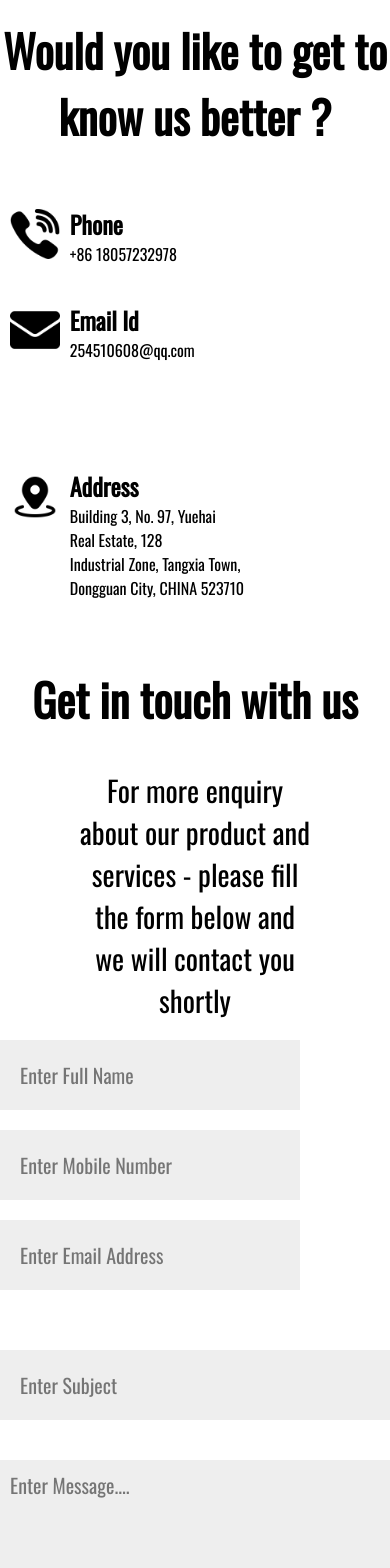
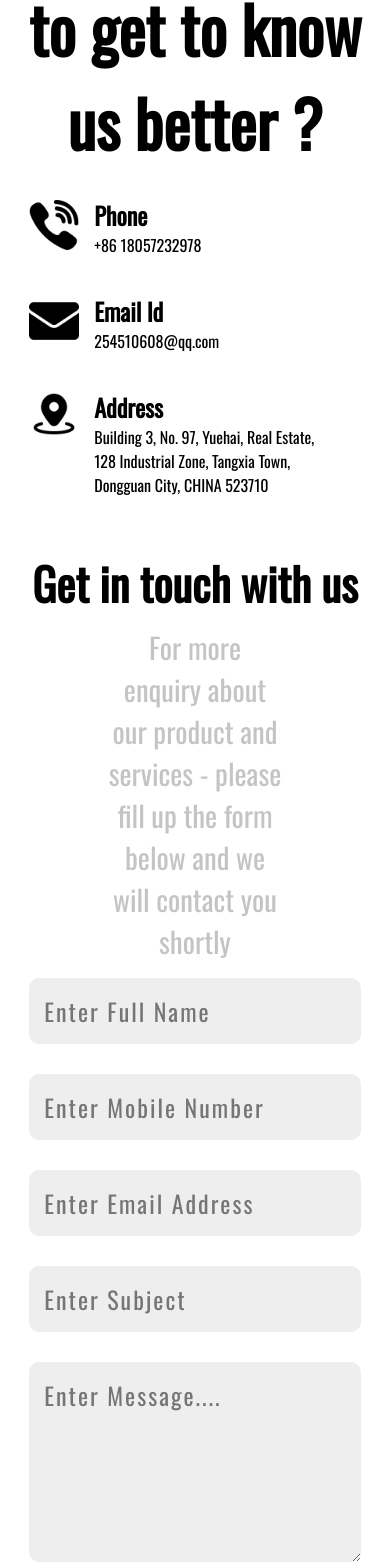
Before and after one commit to mbragi/Jelly-frontend, a React (Create React App) app: page /#/contact in a window 390 px wide. Shown: the part 416-1984 px from the top of the page. Built offline with nearby package versions, Linux system fonts and the light colour scheme.

Commit message:
chore: making contactPage responsive & setting the state

```diff
--- a/src/pages/contact/ContactPage.css
+++ b/src/pages/contact/ContactPage.css
@@ -8,29 +8,27 @@
 }
 
 .contact-us-header{
-   background-color: #d9d9d971;
-   height: 35vh;
-   display: flex;
-   flex-direction: column;
-   align-items: center;
-   justify-content: center;
+    background-color: #d9d9d971;
+    height: 150px;
+    display: flex;
+    justify-content: center;
 }
 
 .contact-us-header h1{
     color: #1E1EB2;
-    font-weight: bolder;
     font-size: 3rem;
 }
 
 .know-us-better h1{
     text-align: center;
-    font-size: 2.8rem;
+    font-size: 4.0rem;
+    margin-bottom: 0;
 }
 .phone-email-address{
     display: flex;
     justify-content: space-between;
     margin: 2% auto 0;
-    width: 95%;
+    width: 85%;
 }
 
 .phone-email-address img{
@@ -38,30 +36,20 @@
    height: 50px;
 }
 
-.phone{
+.phone-id, .email-id, .address-id {
     display: flex;
     align-items: center;
-    gap: 10px;
-}
-
-.email-id{
-    display: flex;
-    align-items: center;
-    gap: 10px;
-}
-
-.address {
-    display: flex;
-    align-items: center;
-    gap: 10px;
+    gap: 15px;
 }
 
 .ph-em-ad h2{
   margin-bottom: 0;
 }
-#move{
-    margin-top: 30%;
+
+#address-cp{
+    margin-top: 15%;
 }
+
 .ph-em-ad p{
     margin-top: 0;
 }
@@ -69,53 +57,62 @@
 
 .get-in-touch{
     text-align: center;
-    margin-top: 5%;
 }
+
 .get-in-touch h1{
     font-size: 2.8rem;
+    margin-bottom: 10px;
 }
 
 .get-in-touch p{
-    width: 60%;
+    width: 45%;
     margin: 0 auto;
     font-size: 1.8rem;
+    color: #c2c2c2f6;;
 }
 
+.contact-page-form{
+    width: 85%;
+    margin: 0 auto;
+}
 
 .fullname-mobile-email{
     display: flex;
     justify-content: space-between;
-    margin: 5% 0 40px;
+    margin: 5% 0 30px;
 }
 
-.fullname-mobile-email input{
-    padding: 20px;
-    font-size: 20px;
+.fme-input{
+    padding: 15px;
+    font-size: 1.5em;
+    letter-spacing: 2px;
+    border-radius: 10px;
     background-color: #d9d9d971;
-    width: 300px;
+    width:26vw;
     outline: none;
     border: none;
 }
 
 .subject input{
-    padding: 20px;
-    margin-bottom: 40px;
+    padding: 15px;
+    margin-bottom: 30px;
     width: 100%;
-    font-size: 20px;
+    border-radius: 10px;
+    font-size: 1.5em;
+    letter-spacing: 2px;
     background-color: #d9d9d971;
     outline: none;
     border: none;
 }
 
 .message textarea{
-    margin-bottom: 20px;
+    padding: 15px;
+    margin-bottom: 30px;
     width: 100%;
-    word-wrap:break-word;
-    padding: 10px;
-    height: 150px;
-    text-align:top;
-    top: 0;
-    font-size: 20px;
+    height: 200px;
+    border-radius: 10px;
+    font-size: 1.5em;
+    letter-spacing: 2px;
     background-color: #d9d9d971;
     outline: none;
     border: none;
@@ -123,31 +120,40 @@
 
 .send-message{
     text-align: center;
-    margin-bottom: 20px;
+    margin-bottom: 30px;
 }
-
-/* footer{
-    background-color: black;
-    height: 100px;
-    color: white;
-} */
-
 
 
 @media screen and (max-width:1000px) {
+
+    .phone-email-address {
+        display: grid;
+    }
+
+    #address-cp{
+        margin-top: 0;
+    }
+
+    .address-id {
+        align-items: flex-start;
+    }
+
+    .address-id img{
+        margin-top: 20px;
+    }
+
     .fullname-mobile-email{
         display: block;
-        justify-content: space-between;
-        margin-bottom: 40px;
+        margin: 5% 0 0px;
     }
 
     .fullname-mobile-email input{
-        margin-bottom: 20px;
+        margin-bottom: 30px;
+        width: 100%;
     }
 
-    .phone-email-address {
-        display: grid;
-        margin-bottom: 50px;
+    .subject input{
+        margin-bottom: 30px;
     }
 
 }
--- a/src/pages/contact/ContactPage.jsx
+++ b/src/pages/contact/ContactPage.jsx
@@ -1,4 +1,4 @@
-import React from 'react'
+import React, {useState} from 'react'
 import './ContactPage.css'
 import NavBar from "../../components/navBar/NavBar";
 import email from '../../assets/images/email.png'
@@ -8,6 +8,17 @@ import Button from '../../components/button/Button'
 import Footer from '../../components/footer/Footer';
 
 function ContactPage() {
+
+    const [data, setData] = useState({});
+
+    function contactDetails(event) {
+        const { name, value } = event.target
+        const newData = { ...data }
+        newData[name] = value;
+        setData(newData);
+        console.log(newData)
+    }
+
   return (
     <div>
         <div className='navigation-bar'>
@@ -25,7 +36,7 @@ function ContactPage() {
             </div>
 
             <div className='phone-email-address'>
-                <div className='phone'>
+                <div className='phone-id'>
                     <img src={phone} alt="phone" />
                     <div className='ph-em-ad'>
                         <h2>Phone</h2>
@@ -41,12 +52,12 @@ function ContactPage() {
                     </div>
                 </div>
 
-                <div className='address'>
+                <div className='address-id'>
                     <img src={address} alt="address"/>
-                    <div className='ph-em-ad' id='move'>
+                    <div className='ph-em-ad' id='address-cp'>
                         <h2>Address</h2>
-                        <p>Building 3, No. 97, Yuehai <br />
-                             Real Estate, 128 <br /> Industrial Zone, Tangxia Town, <br /> Dongguan City, CHINA 523710
+                        <p>Building 3, No. 97, Yuehai,
+                             Real Estate, <br />128  Industrial Zone, Tangxia Town, <br /> Dongguan City, CHINA 523710
                         </p>
                     </div>
                 </div>
@@ -55,38 +66,36 @@ function ContactPage() {
 
             <div className='get-in-touch'>
                 <h1>Get in touch with us</h1>
-                <p>For more enquiry about our product and services - please fill the form below and we will contact you shortly</p>
+                <p>For more enquiry about our product and services - please fill up the form below and we will contact you shortly</p>
             </div>
 
-            <form action="">
+            <form action="" className='contact-page-form'>
                 <div className='fullname-mobile-email'>
                     <div className='full-name'>
-                        <input className='fme-input' name='fullName' placeholder='Enter Full Name'/>
+                        <input className='fme-input' onChange={contactDetails} name='fullName' placeholder='Enter Full Name'/>
                     </div>
 
                     <div className='mobile-number'>
-                        <input className='fme-input' name='mobile' placeholder='Enter Mobile Number'/>
+                        <input className='fme-input' onChange={contactDetails} name='mobile' placeholder='Enter Mobile Number'/>
                     </div>
 
                     <div className='email-address'>
-                        <input className='fme-input' name='email' placeholder='Enter Email Address' />
+                        <input className='fme-input' onChange={contactDetails}  name='email' placeholder='Enter Email Address' />
                     </div>
 
                 </div>
 
                 <div className='subject'>
-                    <input className='subject-input'  name='email' placeholder='Enter Subject' />
+                    <input className='subject-input' onChange={contactDetails} name='subject' placeholder='Enter Subject' />
                 </div>
 
                 <div className='message'>
-                    <textarea name="message" id="message-input" cols="30" rows="10" placeholder='Enter Message....'></textarea>
+                    <textarea  id="message-input" onChange={contactDetails} name="message" cols="30" rows="10" placeholder='Enter Message....'></textarea>
                 </div>
             </form>
 
-
-
             <div className='send-message'>
-                <Button type={'submit'} content='Send Message' style={{ width: '25%', height: '50px', borderRadius: '30px', fontSize: '1.7rem' }} />
+                <Button type={'submit'} content='Send Message' style={{ width: '350px', height: '70px', borderRadius: '70px'}} />
             </div>
         </div>
 
```
